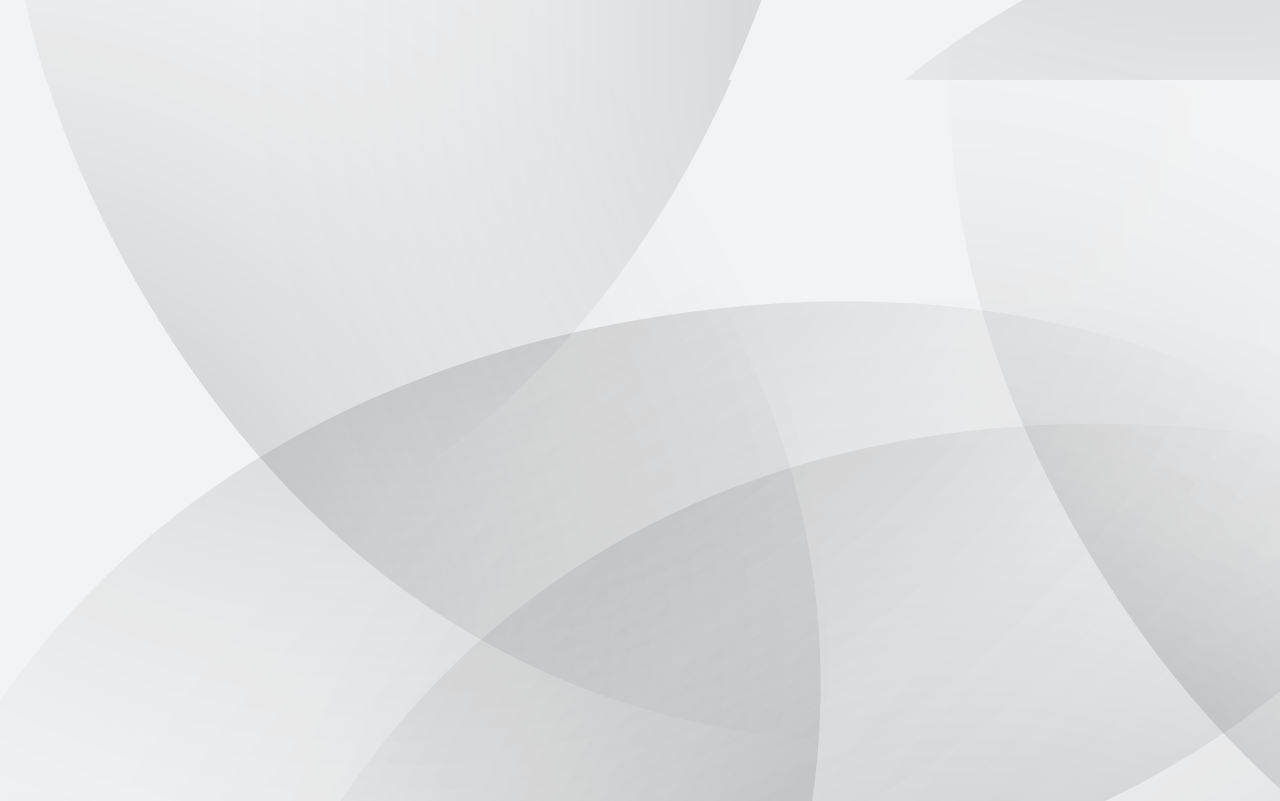
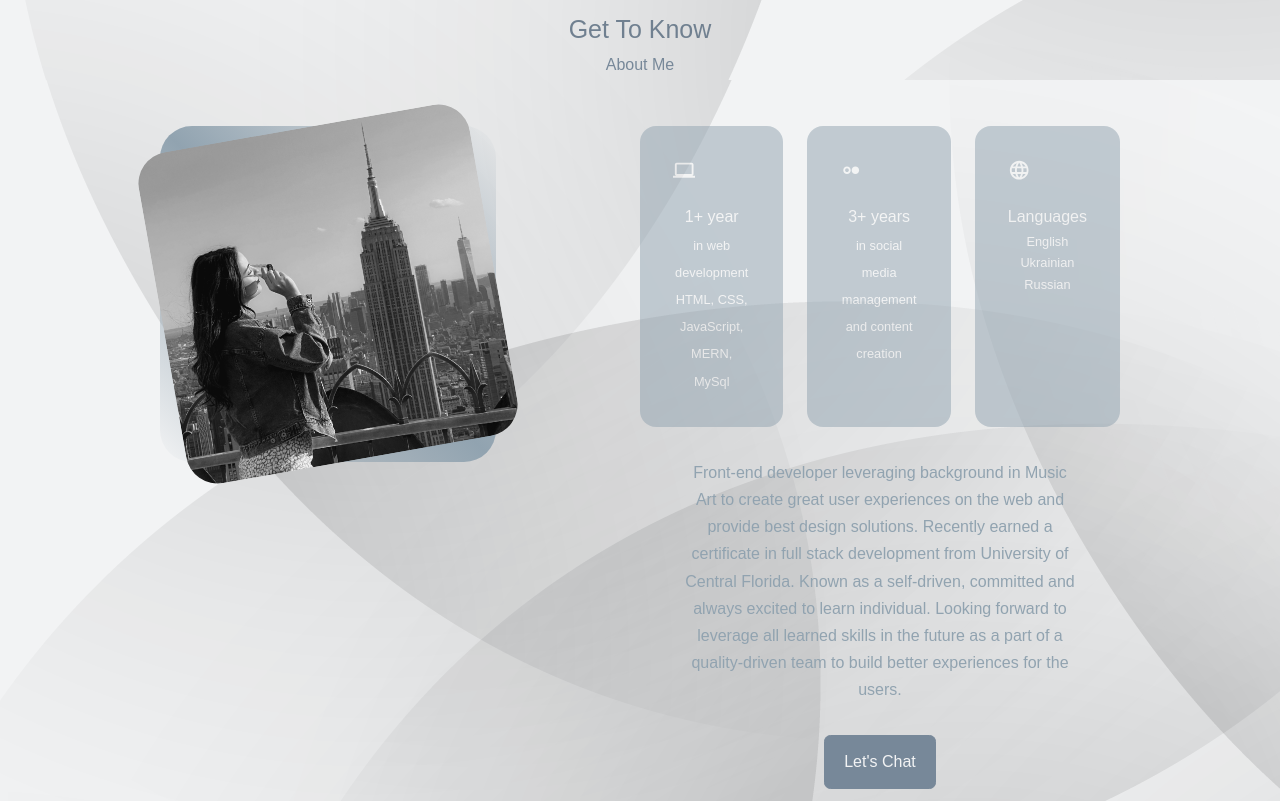
Before and after one commit to obrailovska/my-portfolio, a React (Create React App) app: page / in a window 1280 px wide. Shown: the part 920-1721 px from the top of the page. Built offline with nearby package versions, Linux system fonts and the light colour scheme.

Commit message:
added about me section

```diff
--- a/src/components/About/About.jsx
+++ b/src/components/About/About.jsx
@@ -1,8 +1,63 @@
 import React from "react";
 import "./about.css";
+import ME from "../../assets/avatar/me2.jpg";
+import { MdComputer } from "react-icons/md";
+import { TiSocialFlickr } from "react-icons/ti";
+import { MdOutlineLanguage } from "react-icons/md";
 
 const About = () => {
-  return <section id="about">About</section>;
+  return (
+    <section id="about">
+      <h5>Get To Know</h5>
+      <h2>About Me</h2>
+      <div className="container about_container">
+        <div className="about_me">
+          <div className="about_me-img">
+            <img src={ME} alt="about image"></img>
+          </div>
+        </div>
+
+        <div className="about_content">
+          <div className="about_cards">
+            <article className="about_card">
+              <MdComputer className="about_icon" />
+              <h2> 1+ year</h2>
+              <small>
+                in web development HTML, CSS, JavaScript, MERN, MySql
+              </small>
+            </article>
+            <article className="about_card">
+              <TiSocialFlickr className="about_icon" />
+
+              <h2> 3+ years</h2>
+              <small>in social media management and content creation</small>
+            </article>
+            <article className="about_card">
+              <MdOutlineLanguage className="about_icon" />
+              <h2>Languages</h2>
+              <small>
+                <li> English</li>
+                <li>Ukrainian</li>
+                <li>Russian</li>
+              </small>
+            </article>
+          </div>
+          <p>
+            Front-end developer leveraging background in Music Art to create
+            great user experiences on the web and provide best design solutions.
+            Recently earned a certificate in full stack development from
+            University of Central Florida. Known as a self-driven, committed and
+            always excited to learn individual. Looking forward to leverage all
+            learned skills in the future as a part of a quality-driven team to
+            build better experiences for the users.
+          </p>
+          <a href="#contact" className="btn btn-primary">
+            Let's Chat
+          </a>
+        </div>
+      </div>
+    </section>
+  );
 };
 
 export default About;
--- a/src/components/About/about.css
+++ b/src/components/About/about.css
@@ -0,0 +1,104 @@
+h5 {
+  font-size: 25px;
+}
+.about_container {
+  display: grid;
+  grid-template-columns: 35% 50%;
+  gap: 15%;
+  margin-top: 2.5rem;
+}
+
+.about_me {
+  width: 100%;
+  aspect-ratio: 1/1;
+  border-radius: 2rem;
+  background: linear-gradient(
+    45deg,
+    transparent,
+    var(--color-bg-variant),
+    transparent
+  );
+  place-items: center;
+  display: grid;
+}
+
+.about_me-img {
+  border-radius: 2rem;
+  overflow: hidden;
+  transform: rotate(-10deg);
+  transition: var(--transition);
+}
+
+.about_me-img:hover {
+  transform: rotate(0);
+}
+.about_cards {
+  display: grid;
+  grid-template-columns: repeat(3, 1fr);
+  gap: 1.5rem;
+  color: whitesmoke;
+}
+
+.about_card {
+  background: var(--color-white);
+  opacity: 0.5;
+  border: 1px solid transparent;
+  border-radius: 1rem;
+  padding: 2rem;
+
+  transition: var(--transition);
+}
+
+.about_card:hover {
+  background: transparent;
+  color: var(--color-white);
+  cursor: default;
+}
+
+.about_icon {
+  font-size: 1.4rem;
+  margin-bottom: 1.4rem;
+}
+/* .btn-primary {
+  margin-left: 45%;
+} */
+.about_content {
+  text-align: center;
+}
+.about_content p {
+  margin: 2rem 2.6rem;
+}
+
+/*  MEDIA QUERIES MEDIUM SCREEN */
+
+@media screen and (max-width: 1024px) {
+  .about_container {
+    grid-template-columns: 1fr;
+    gap: 0;
+  }
+  .about_me {
+    width: 50%;
+    margin: 2rem auto 4rem;
+  }
+  .about_content p {
+    margin: 1rem 0 1.5rem;
+  }
+}
+
+/*  MEDIA QUERIES SMALL SCREEN */
+
+@media screen and (max-width: 600px) {
+  .about_me {
+    width: 65%;
+    margin: 0 auto 3rem;
+    /* display: none; */
+  }
+
+  .about_cards {
+    grid-template-columns: 1fr 1fr;
+    gap: 1rem;
+  }
+  .about_content {
+    text-align: center;
+  }
+}
--- a/src/components/Header/header.css
+++ b/src/components/Header/header.css
@@ -78,4 +78,5 @@ header {
   .scroll-down {
     display: none;
   }
+
 }
--- a/src/index.css
+++ b/src/index.css
@@ -112,6 +112,9 @@ img {
   width: 100%;
   object-fit: cover;
 }
+section {
+  margin-top: 8rem;
+}
 
 /*  MEDIA QUERIES MEDIUM SCREEN */
 
@@ -119,9 +122,9 @@ img {
   .container {
     width: var(--container-width-md);
   }
-}
-section {
-  margin-top: 6rem;
+  section {
+    margin-top: 8rem;
+  }
 }
 
 /*  MEDIA QUERIES SMALL SCREEN */
@@ -130,7 +133,10 @@ section {
   .container {
     width: var(--container-width-sm);
   }
+  section {
+    margin-top: 2rem;
+  }
+  section > h2 {
+    margin-bottom: 2rem;
+  }
 }
-section > h2 {
-  margin-bottom: 2rem;
-}
```
Also changed, not shown: src/assets/avatar/me2.jpg (added), 1 other file (tests, documents, lock files or other folders).
